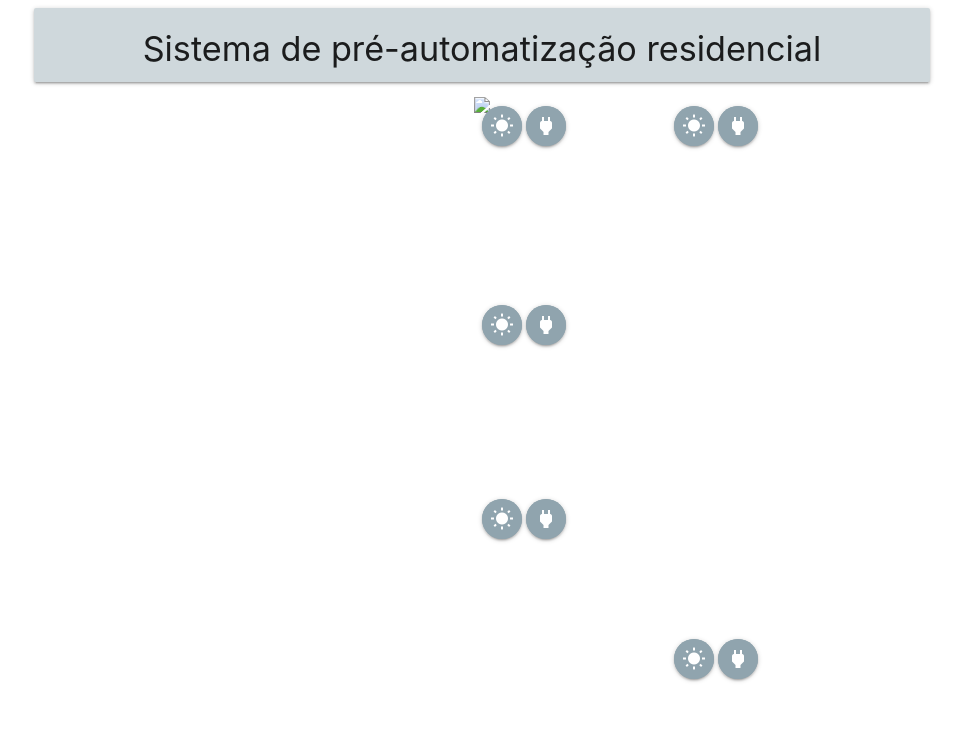
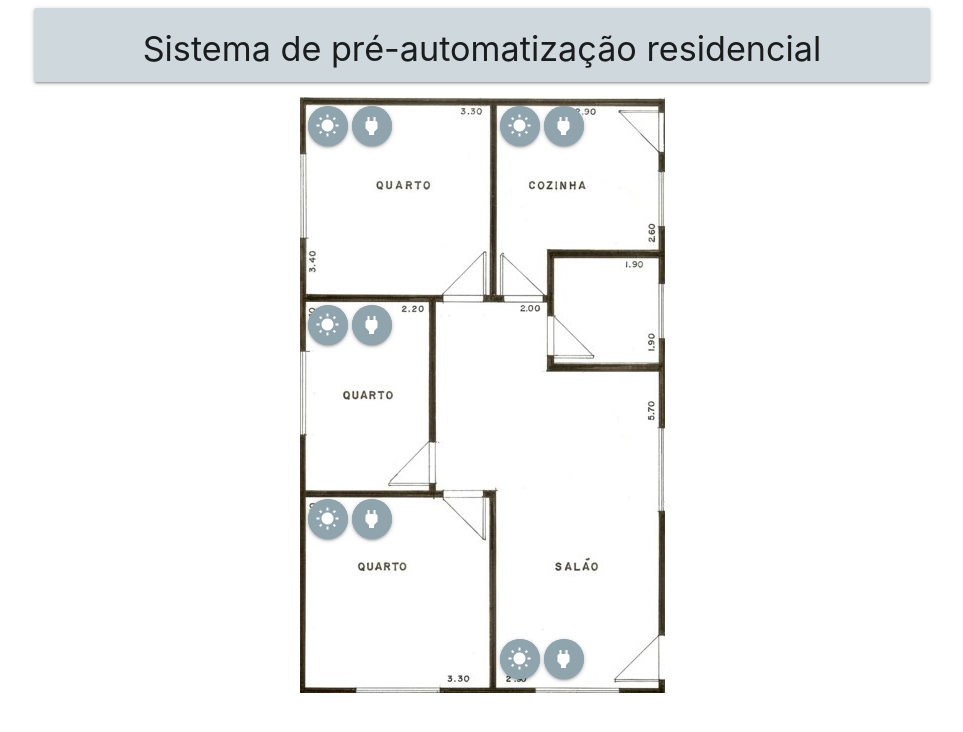
Before and after one commit to Rodo1foBandeira/TCC_Logatti, a plain HTML site: page Layout/Index.html in a window 1280 px wide. Shown: the whole page, without its empty margins (158-1121 px from the left). Drawn offline with nearby package versions, Linux system fonts and the light colour scheme.

Commit message:
Adiciona imagem do github no layout

```diff
--- a/Layout/Index.html
+++ b/Layout/Index.html
@@ -38,7 +38,7 @@
                         <a class="btn-floating pulse blue-grey lighten-2" style="position: absolute;margin-left: 200px;margin-top: 542px;"><i class="material-icons">wb_sunny</i></a>
                         <a class="btn-floating pulse blue-grey lighten-2" style="position: absolute;margin-left: 244px;margin-top: 542px;"><i class="material-icons">power</i></a>
 
-                        <img class="responsive-img" src="C:\Users\rodolfo.bandeira\Pictures\Planta-2.jpg">
+                        <img class="responsive-img" src="https://raw.githubusercontent.com/Rodo1foBandeira/TCC_Logatti/master/Layout/img/Planta.jpg">
 
                     </div>
             </div>
```
